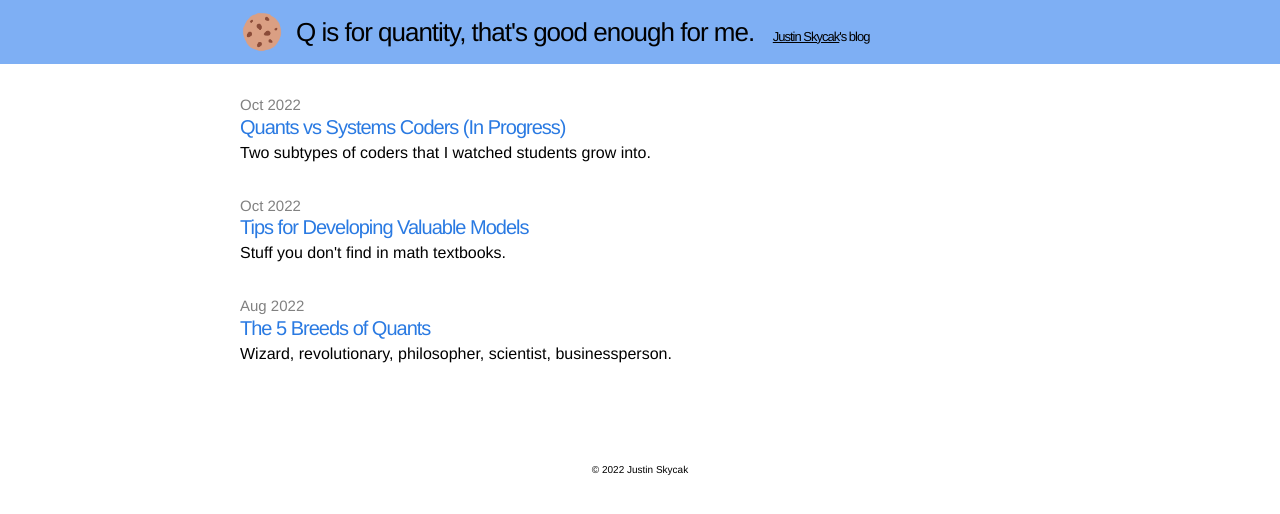
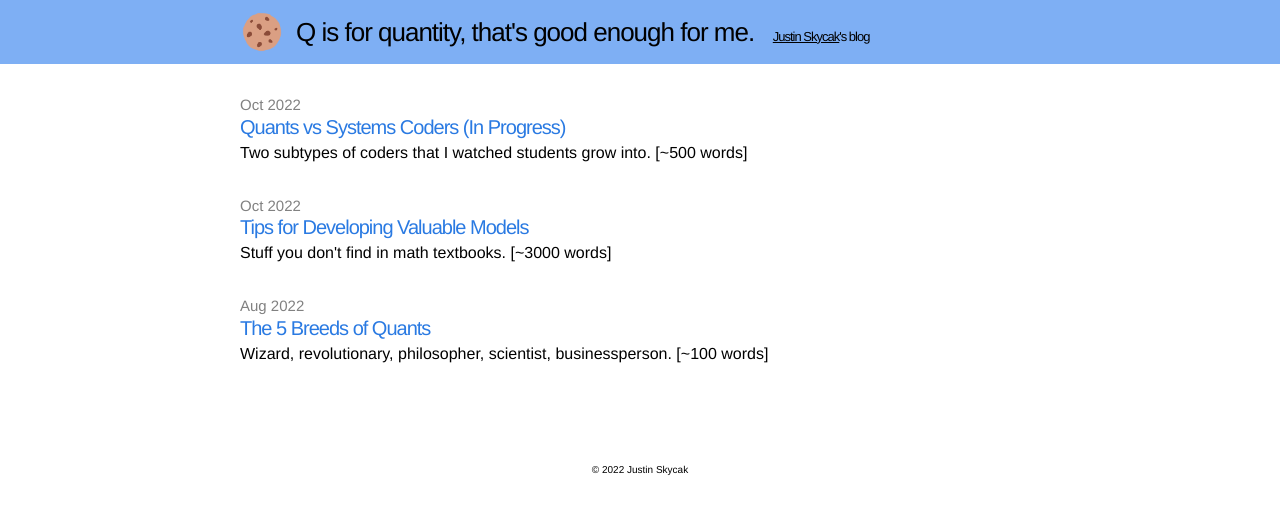
Before and after one commit to quantmonster/quantmonster.github.io, a Jekyll site: the page built from index.html, in a window 1280 px wide. Shown: the top 514 px of the page. Built offline with Jekyll 4.4.1, drawn with Linux system fonts in a browser that asks for light colours.

Commit message:
add wordcounts

```diff
--- a/_posts/2022-08-31-breeds-of-quants.md
+++ b/_posts/2022-08-31-breeds-of-quants.md
@@ -1,7 +1,7 @@
 ---
 layout: post
 title:  "The 5 Breeds of Quants"
-excerpt: "Wizard, revolutionary, philosopher, scientist, businessperson."
+excerpt: "Wizard, revolutionary, philosopher, scientist, businessperson. [~100 words]"
 ---
 
 ... are summarized in the following table.
--- a/_posts/2022-10-13-modeling-tips.md
+++ b/_posts/2022-10-13-modeling-tips.md
@@ -1,7 +1,7 @@
 ---
 layout: post
 title:  "Tips for Developing Valuable Models"
-excerpt: "Stuff you don't find in math textbooks."
+excerpt: "Stuff you don't find in math textbooks. [~3000 words]"
 ---
 
 <!--
--- a/_posts/2022-10-27-quants-vs-systems-coders.md
+++ b/_posts/2022-10-27-quants-vs-systems-coders.md
@@ -1,7 +1,7 @@
 ---
 layout: post
 title:  "Quants vs Systems Coders (In Progress)"
-excerpt: "Two subtypes of coders that I watched students grow into."
+excerpt: "Two subtypes of coders that I watched students grow into. [~500 words]"
 ---
 
 While developing and teaching a super-advanced high school applied math/CS <a href="https://www.eurisko.us/" target="_blank">sequence</a> over the course of several years, a trend emerged that each student would eventually grow to exhibit one of two different attitudes towards coding. [1]
```
